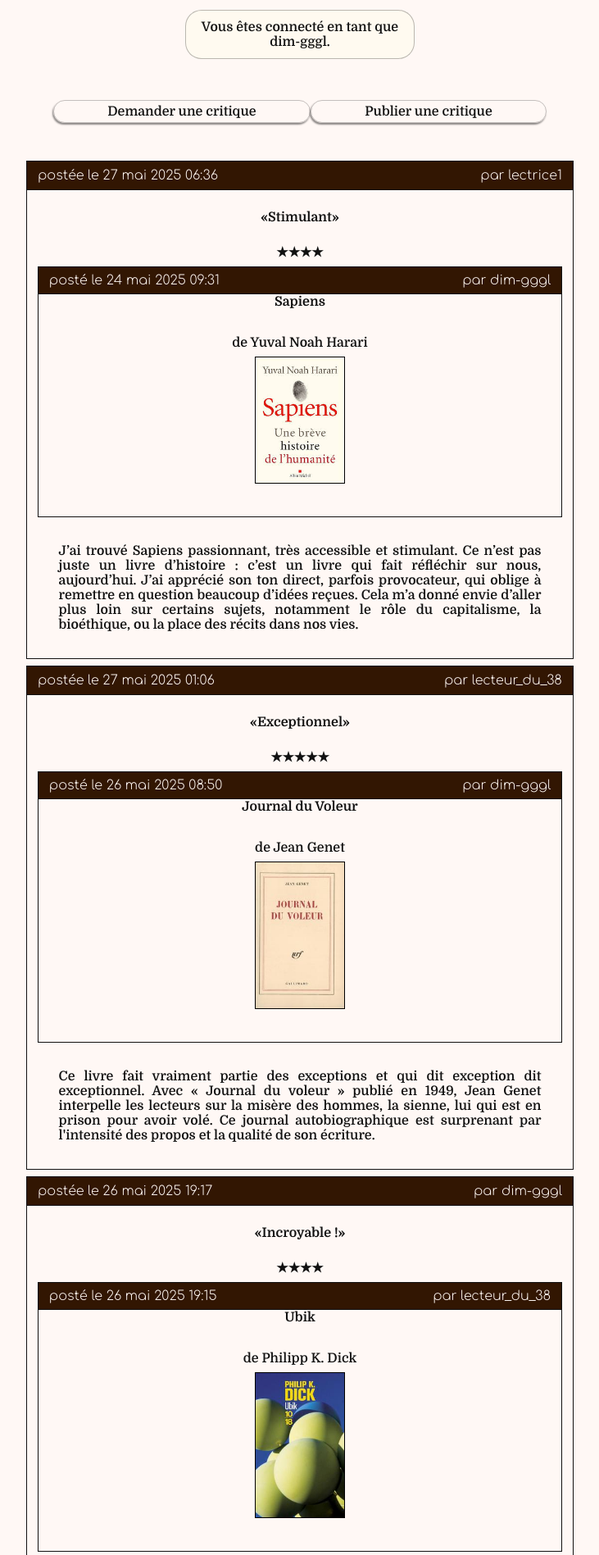
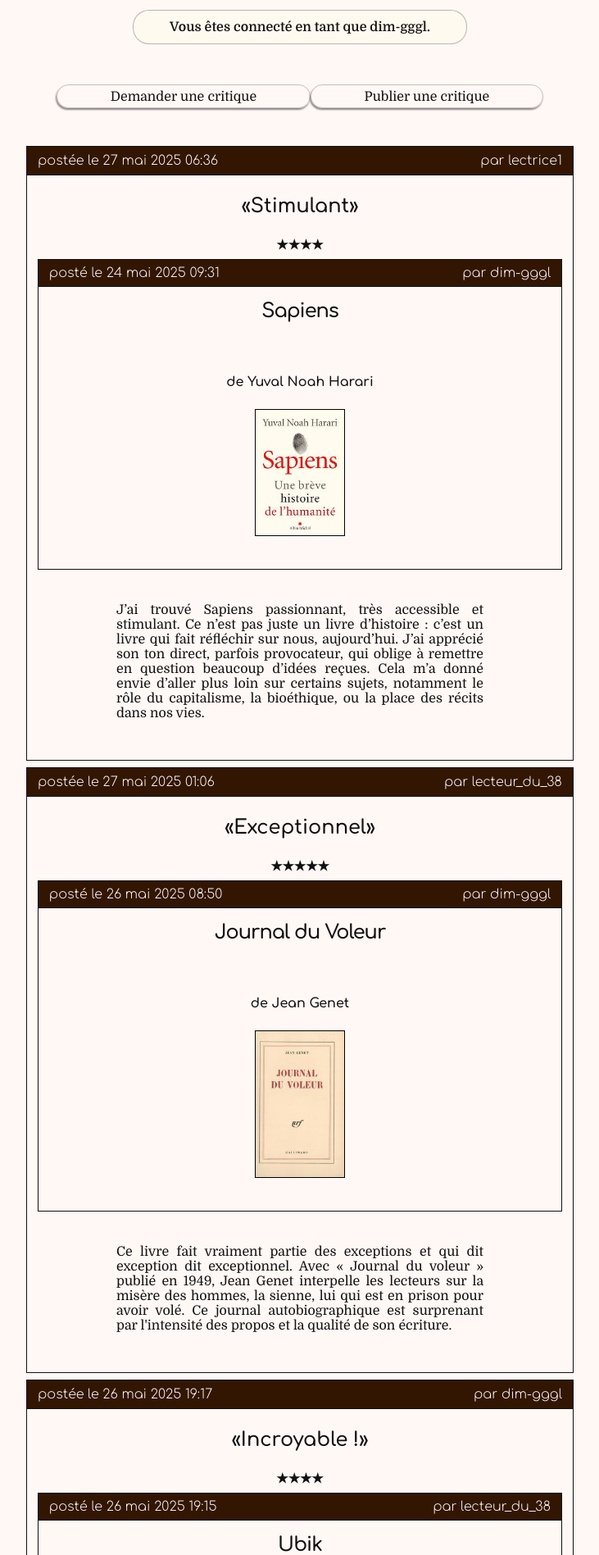
Before and after one commit to dim-gggl/LIT_Revue, a Django app: page /home/ in a window 1280 px wide. Shown: the part 164-2061 px from the top of the page at 82% size, without its empty margins (274-1005 px from the left). Run offline with Django 5.2, Linux system fonts and the light colour scheme; a user stored in the database is signed in; data comes from the database, SQL or seed files in the repository; both versions use the stored data as it was after the commit.

Commit message:
Minor updates

```diff
--- a/authentication/static/style.css
+++ b/authentication/static/style.css
@@ -169,13 +169,15 @@ h2.sign-up-invitation-title {
 
 p.login-form-message {
 	border: 0.5px solid #00000045;
-    width: 100%;
+	width: 30%;
 	text-align: center;
 	padding: 1ch;
 	background: floralwhite;
-    font-size: 1.4rem;
+	/* font-size: 1rem; */
 	border-radius: 20px;
 	margin-bottom: 3ch;
+	margin: 1.5vh auto;
+    font-size: 1rem;
 }
 
 .login-form, .logging-out-form {
@@ -304,18 +306,6 @@ flex-direction: column;
   box-shadow: -1px 2px 2px #00000075;
   background-color: #ffffff26;
 }
-p.login-form-message {
-	border: 0.5px solid #00000045;
-	width: 20%;
-	text-align: center;
-	padding: 1ch;
-	background: floralwhite;
-	/* font-size: 1rem; */
-	border-radius: 20px;
-	margin-bottom: 3ch;
-	margin: 1.5vh auto;
-    font-size: 1rem;
-}
 
 .feed_btns-container {
 	max-width: 64vw;
@@ -328,21 +318,23 @@ p.login-form-message {
 a.feed_ticket-btn {
 	text-decoration: none;
 	padding: 0.4ch 6ch;
-	max-width: 206px;
+	max-width: 20vw;
 	margin: 2ch auto;
 	border-radius: 50px;
 	border: 1px solid #0000003b;
 	box-shadow: -1px 2px 2px #00000075;
+  font-weight: 300;
 }
 
 a.feed_review-btn {
 	text-decoration: none;
 	padding: 0.4ch 6ch;
-	max-width: 206px;
+	max-width: 20vw;
 	margin: 2ch auto;
 	border-radius: 50px;
 	border: 1px solid #0000003b;
 	box-shadow: -1px 2px 2px #00000075;
+  font-weight: 300;
 }
 form {
   display: flex;
@@ -432,14 +424,18 @@ div#id_rating > div {
 
 .ticket-title {
 	text-align: center;
+	margin: 2vh auto;
+  font-family: "Comfortaa";
+  font-weight: 600;
+  font-size: 24px;
+  letter-spacing: -1px;
 }
 
 .ticket-display {
   max-width: 50vw;
   margin: 1vh auto;
-  border: 1px solid;
+  border: 0.3px solid;
   min-height: 20vh;
-  border-radius: 16px;
   overflow: hidden;
 }
 
@@ -478,12 +474,14 @@ div#id_rating > div {
   margin: 3vh auto;
   text-align: center;
 }
+
+.review-headline > q {
+  font-family: "Comfortaa";
+  font-weight: 600;
+  font-size: 24px;
+}
 .review-rating {
   text-align: center;
-}
-
-.ticket-display {
-  border-radius: 0;
 }
 
 .ticket-metadata {
@@ -498,10 +496,18 @@ div#id_rating > div {
 
 .ticket-body_description {
 	text-align: center;
+	font-family: "Comfortaa";
+	font-weight: 600;
+	margin: 2vh auto;
 }
+
 .review-body {
   text-align: justify;
   padding: 3vh 2vw;
+  font-weight: 300;
+  font-size: 16px;
+  max-width: 70%;
+  margin: 2vh auto;
 }
 
 .ticket-body > a {
--- a/main_feed/templates/main_feed/update_ticket.html
+++ b/main_feed/templates/main_feed/update_ticket.html
@@ -14,4 +14,4 @@
         {% csrf_token %}
         <button type="submit" >Supprimer</button>
     </form>
-{% endblock content %}
+{% endblock %}
```
Also changed, not shown: db.sqlite3. Lines whose indentation alone changed are shown as unchanged.
